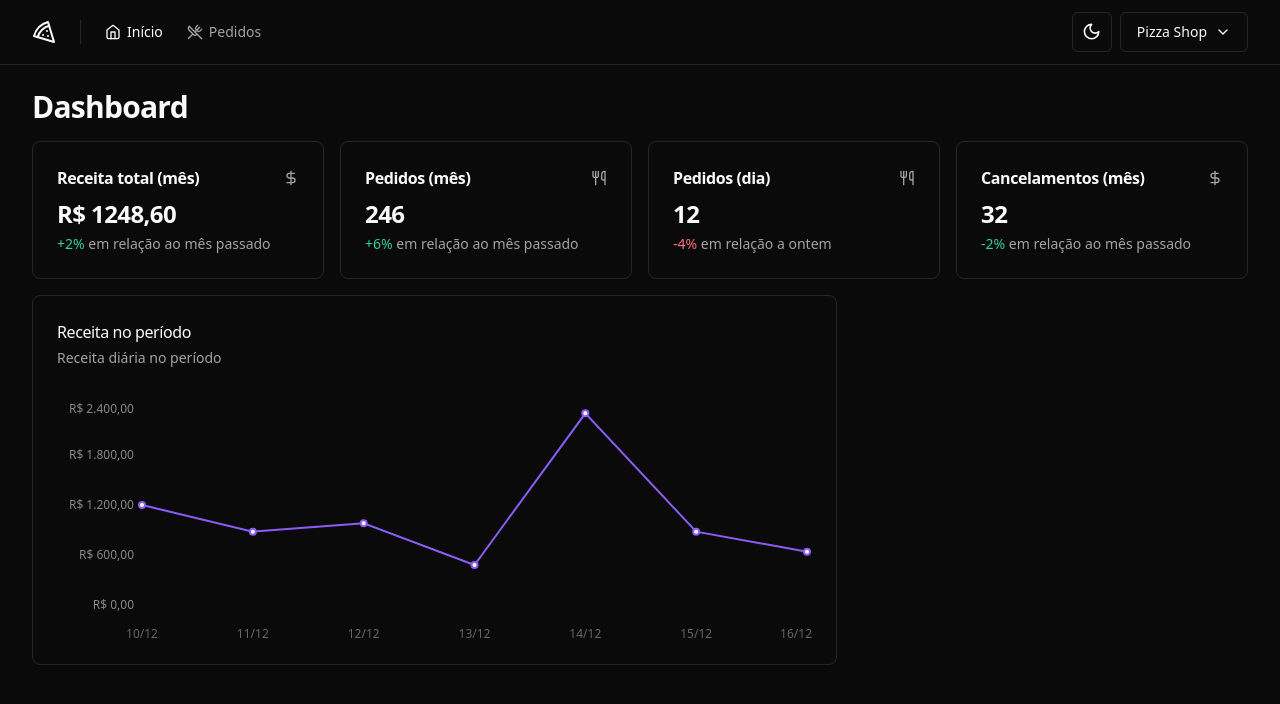
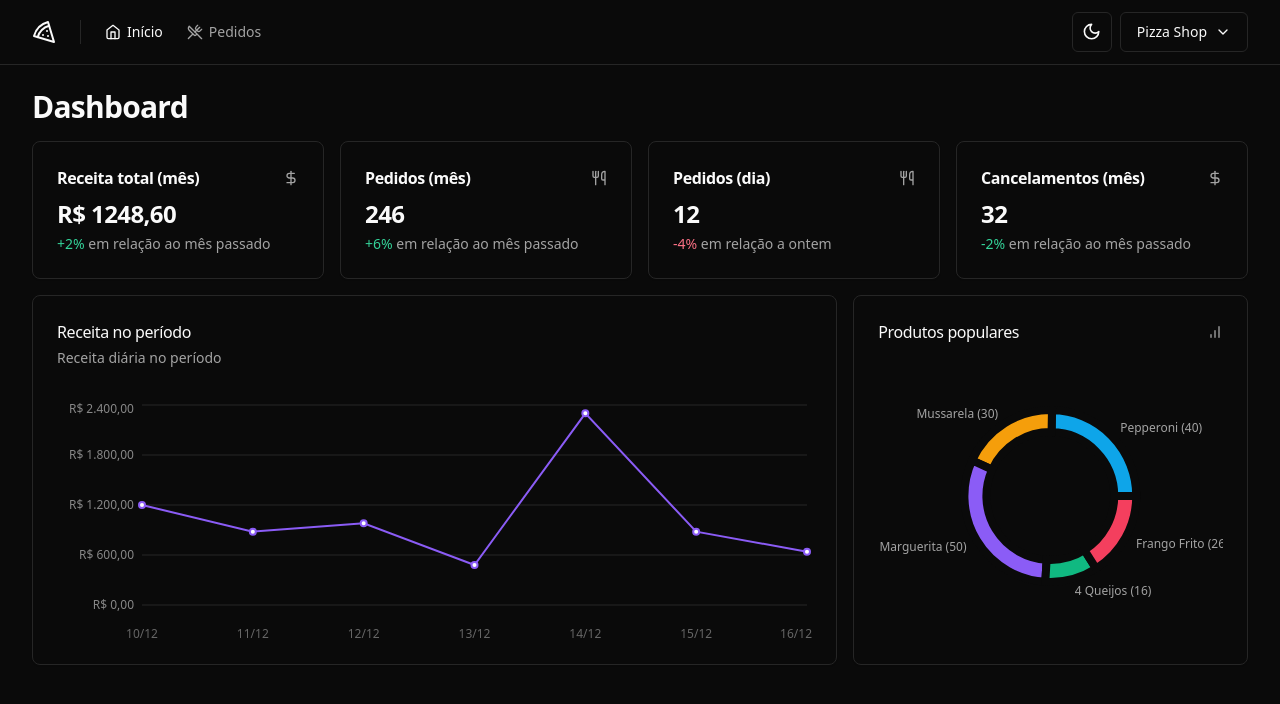
Before and after one commit to gabifrancamr/pizzaShop, a React (Vite) app: page / in a window 1280 px wide. Shown: the top 704 px of the page. Built offline with nearby package versions, Linux system fonts and the light colour scheme.

Commit message:
gráfico de produtos populares

```diff
--- a/src/pages/app/dashboard/dashboard.tsx
+++ b/src/pages/app/dashboard/dashboard.tsx
@@ -4,6 +4,7 @@ import { DayOrdersAmountCard } from './day-orders-amount-card'
 import { MonthCancelsAmountCard } from './month-cancels-amount-card'
 import { MonthOrdersAmountCard } from './month-orders-amount'
 import { MonthRevenueCard } from './month-revenue-card'
+import { PopularProductsChart } from './popular-products-chart'
 import { RevenueChart } from './revenue-chart'
 
 export function Dashboard() {
@@ -22,6 +23,7 @@ export function Dashboard() {
 
         <div className="grid grid-cols-9 gap-4">
           <RevenueChart />
+          <PopularProductsChart />
         </div>
       </div>
     </>
--- /dev/null
+++ b/src/pages/app/dashboard/popular-products-chart.tsx
@@ -0,0 +1,92 @@
+import { BarChart } from 'lucide-react'
+import { Cell, Pie, PieChart, ResponsiveContainer } from 'recharts'
+import colors from 'tailwindcss/colors'
+
+import { Card, CardContent, CardHeader, CardTitle } from '@/components/ui/card'
+
+const data = [
+  { product: 'Pepperoni', amount: 40 },
+  { product: 'Mussarela', amount: 30 },
+  { product: 'Marguerita', amount: 50 },
+  { product: '4 Queijos', amount: 16 },
+  { product: 'Frango Frito', amount: 26 },
+]
+
+const COLORS = [
+  colors.sky[500],
+  colors.amber[500],
+  colors.violet[500],
+  colors.emerald[500],
+  colors.rose[500],
+]
+
+export function PopularProductsChart() {
+  return (
+    <Card className="col-span-3">
+      <CardHeader className="pb-8">
+        <div className="flex items-center justify-between">
+          <CardTitle className="text-base font-medium">
+            Produtos populares
+          </CardTitle>
+          <BarChart className="h-4 w-4 text-muted-foreground" />
+        </div>
+      </CardHeader>
+      <CardContent>
+        <ResponsiveContainer width="100%" height={240}>
+          <PieChart data={data} style={{ fontSize: 12 }}>
+            <Pie
+              data={data}
+              dataKey="amount"
+              nameKey="product"
+              cx="50%"
+              cy="50%"
+              outerRadius={86}
+              innerRadius={64}
+              strokeWidth={8}
+              labelLine={false}
+              label={({
+                cx,
+                cy,
+                midAngle,
+                innerRadius,
+                outerRadius,
+                value,
+                index,
+              }) => {
+                const RADIAN = Math.PI / 180
+                const radius = 12 + innerRadius + (outerRadius - innerRadius)
+                const x = cx + radius * Math.cos(-midAngle * RADIAN)
+                const y = cy + radius * Math.sin(-midAngle * RADIAN)
+
+                return (
+                  <text
+                    x={x}
+                    y={y}
+                    className="fill-muted-foreground text-xs"
+                    textAnchor={x > cx ? 'start' : 'end'}
+                    dominantBaseline="central"
+                  >
+                    {data[index].product.length > 12
+                      ? data[index].product.substring(0, 12).concat('...')
+                      : data[index].product}{' '}
+                    ({value})
+                  </text>
+                )
+              }}
+            >
+              {data.map((_, index) => {
+                return (
+                  <Cell
+                    key={`cell-${index}`}
+                    fill={COLORS[index]}
+                    className="stroke-background hover:opacity-80"
+                  />
+                )
+              })}
+            </Pie>
+          </PieChart>
+        </ResponsiveContainer>
+      </CardContent>
+    </Card>
+  )
+}
--- a/src/pages/app/dashboard/revenue-chart.tsx
+++ b/src/pages/app/dashboard/revenue-chart.tsx
@@ -3,7 +3,6 @@ import {
   Line,
   LineChart,
   ResponsiveContainer,
-  Tooltip,
   XAxis,
   YAxis,
 } from 'recharts'
@@ -56,6 +55,7 @@ export function RevenueChart() {
               }
             />
 
+            <CartesianGrid vertical={false} className="stroke-muted" />
             <Line
               type="linear"
               strokeWidth={2}
```
